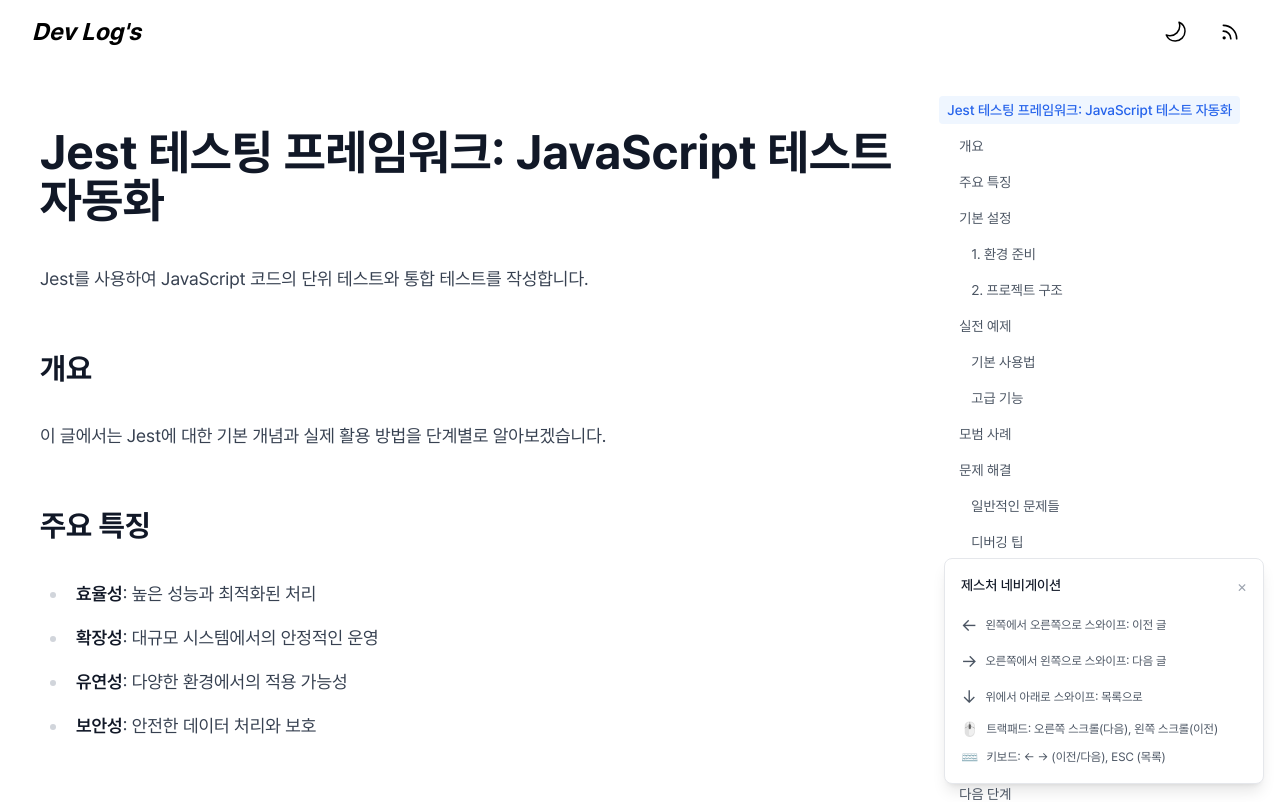
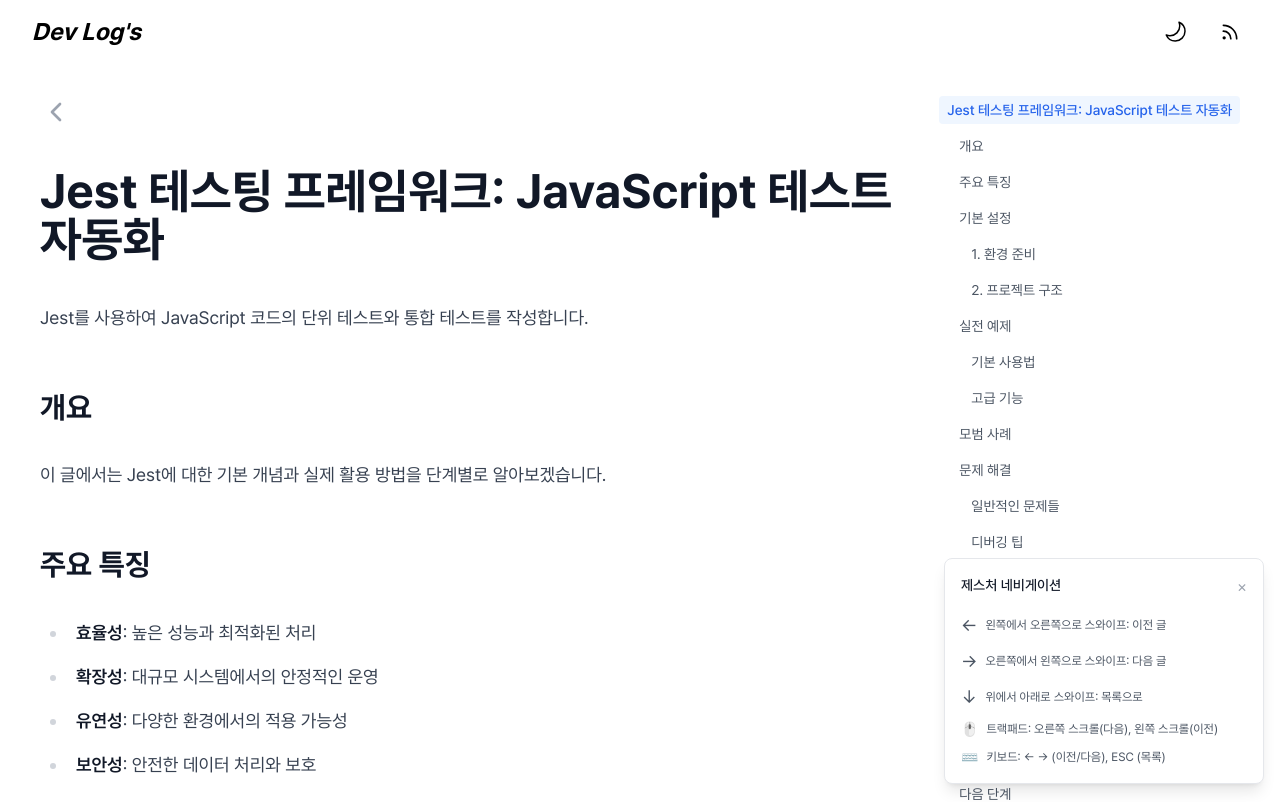
Before and after one commit to devsoob/dev-soob-log, a Next.js app: page /posts/2025-01-14-jest-testing-framework in a window 1280 px wide. Shown: the top 802 px of the page. Built offline with nearby package versions, Linux system fonts and the light colour scheme; no server answers.

Commit message:
Fix: detail page

```diff
--- a/components/GiscusComments.tsx
+++ b/components/GiscusComments.tsx
@@ -118,6 +118,7 @@ export default function GiscusComments({ postSlug, postTitle }: GiscusCommentsPr
           theme={theme}
           lang="ko"
           loading="lazy"
+          key={theme + postSlug}
         />
       </div>
     </div>
--- a/components/Pagination.tsx
+++ b/components/Pagination.tsx
@@ -8,29 +8,12 @@ interface PaginationProps {
 
 const Pagination: React.FC<PaginationProps> = ({ currentPage, totalPages, onPageChange }) => {
   const getVisiblePages = () => {
-    const delta = 2; // 현재 페이지 양쪽에 보여줄 페이지 수
-    const range = [];
-    const rangeWithDots = [];
-
-    for (let i = Math.max(2, currentPage - delta); i <= Math.min(totalPages - 1, currentPage + delta); i++) {
-      range.push(i);
+    // 모든 페이지 번호를 배열로 생성
+    const allPages = [];
+    for (let i = 1; i <= totalPages; i++) {
+      allPages.push(i);
     }
-
-    if (currentPage - delta > 2) {
-      rangeWithDots.push(1, '...');
-    } else {
-      rangeWithDots.push(1);
-    }
-
-    rangeWithDots.push(...range);
-
-    if (currentPage + delta < totalPages - 1) {
-      rangeWithDots.push('...', totalPages);
-    } else {
-      rangeWithDots.push(totalPages);
-    }
-
-    return rangeWithDots;
+    return allPages;
   };
 
   if (totalPages <= 1) return null;
@@ -54,12 +37,9 @@ const Pagination: React.FC<PaginationProps> = ({ currentPage, totalPages, onPage
 
       {/* 페이지 번호들 */}
       {visiblePages.map((page, index) => (
-        <React.Fragment key={index}>
-          {page === '...' ? (
-            <span className="px-3 py-2 text-gray-500">...</span>
-          ) : (
         <button
-              onClick={() => onPageChange(page as number)}
+          key={index}
+          onClick={() => onPageChange(page)}
           className={`px-3 py-2 text-sm font-medium rounded-md transition-colors ${
             currentPage === page
               ? 'bg-blue-600 text-white'
@@ -68,8 +48,6 @@ const Pagination: React.FC<PaginationProps> = ({ currentPage, totalPages, onPage
         >
           {page}
         </button>
-          )}
-        </React.Fragment>
       ))}
 
       {/* 다음 페이지 버튼 */}
--- a/pages/posts/[slug].tsx
+++ b/pages/posts/[slug].tsx
@@ -3,6 +3,7 @@ import { MDXRemote } from 'next-mdx-remote';
 import { serialize } from 'next-mdx-remote/serialize';
 import Head from 'next/head';
 import Link from 'next/link';
+import { useRouter } from 'next/router';
 import { getPublishedPosts } from '@/lib/posts';
 import { UnifiedPost } from '@/types/post';
 import Header from '@/components/Header';
@@ -23,6 +24,7 @@ interface PostPageProps {
 }
 
 export default function PostPage({ post, mdxSource, prevPost, nextPost }: PostPageProps) {
+  const router = useRouter();
   const [tocItems, setTocItems] = useState<TocItem[]>([]);
   const [gestureDirection, setGestureDirection] = useState<'prev' | 'next' | 'back' | null>(null);
   const [showGestureIndicator, setShowGestureIndicator] = useState(false);
@@ -74,6 +76,27 @@ export default function PostPage({ post, mdxSource, prevPost, nextPost }: PostPa
           <div className="lg:flex lg:justify-center lg:gap-8 lg:items-start">
             <div className="w-full max-w-4xl">
               <article className="min-w-0">
+                {/* 뒤로가기 아이콘 */}
+                <div className="mb-6">
+                  <button
+                    onClick={() => router.back()}
+                    className="text-gray-400 dark:text-gray-600 hover:text-gray-700 dark:hover:text-gray-400 transition-colors duration-200"
+                  >
+                    <svg
+                      width="32"
+                      height="32"
+                      viewBox="0 0 24 24"
+                      fill="none"
+                      stroke="currentColor"
+                      strokeWidth="2"
+                      strokeLinecap="round"
+                      strokeLinejoin="round"
+                      className="w-8 h-8"
+                    >
+                      <path d="m15 18-6-6 6-6"/>
+                    </svg>
+                  </button>
+                </div>
 
                 <div id="post-content" className="prose prose-sm xs:prose-base sm:prose-lg max-w-none dark:prose-invert mt-8">
                   <MDXRemote {...mdxSource} />
```
Lines whose indentation alone changed are shown as unchanged.
